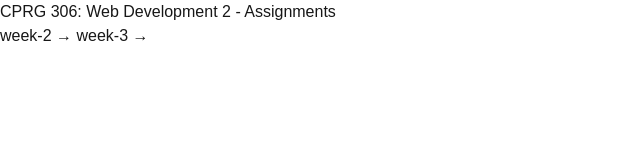
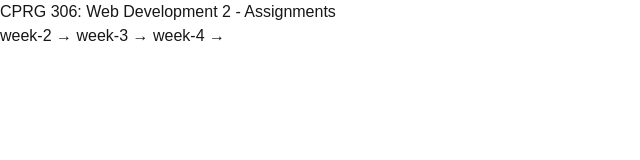
Before and after one commit to Santiago22-py/cprg306-assignments, a Next.js app: page / in a window 1280 px wide. Shown: the top 160 px of the page, without its empty margins (0-640 px from the left). Built offline with nearby package versions, Linux system fonts and the light colour scheme.

Commit message:
Added reference to week 4

```diff
--- a/app/page.js
+++ b/app/page.js
@@ -9,6 +9,8 @@ export default function Home() {
         →
         <a href="/week-3"> week-3 </a>
         →
+        <a href="/week-4"> week-4 </a>
+        →
       </p>
     </main>
   );
```
